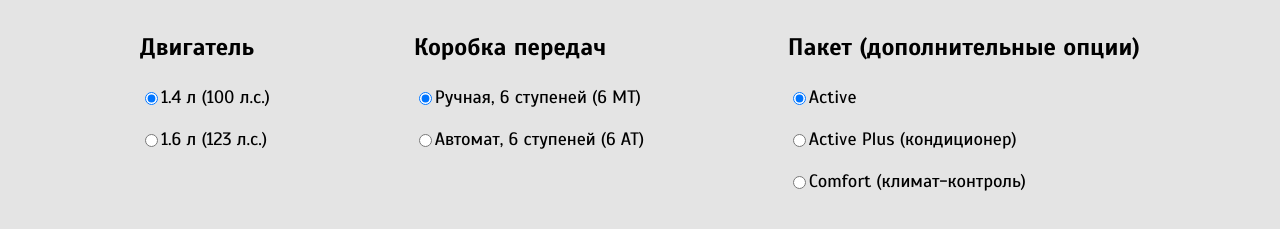
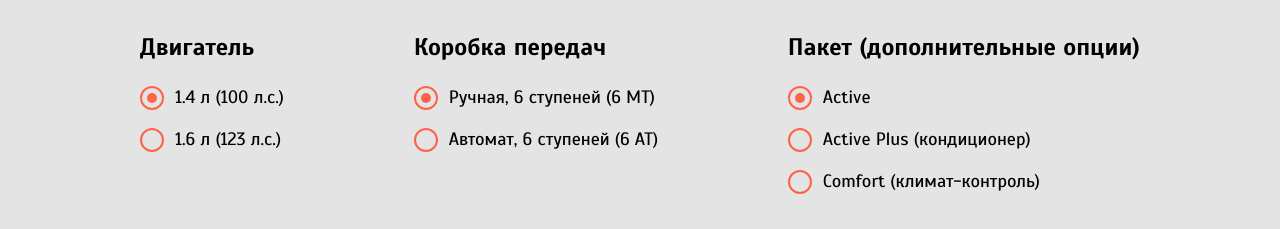
Before and after one commit to elena-mishina/car-calculator, a plain HTML site: page index.html in a window 1280 px wide. Shown: the part 551-780 px from the top of the page. Drawn offline with Linux system fonts and the light colour scheme.

Commit message:
Custom radio

```diff
--- a/main.css
+++ b/main.css
@@ -117,7 +117,45 @@ h3 {
 }
 
 input {
+    position: absolute;
+    width: 1px;
+    height: 1px;
+    overflow: hidden;
+    clip: rect(0 0 0 0);
+}
+
+label {
+    position: relative;
+    padding-left: 35px;
     cursor: pointer;
+}
+
+label:before {
+    content: "";
+    position: absolute;
+    top: 0;
+    left: 0;
+    width: 20px;
+    height: 20px;
+    background-color: transparent;
+    border: 2px solid tomato;
+    border-radius: 50%;
+}
+
+input:checked + label:after {
+    content: "";
+    position: absolute;
+    top: 12px;
+    left: 12px;
+    width: 10px;
+    height: 10px;
+    background-color: tomato;
+    border-radius: 50%;
+    transform: translate(-50%, -50%);
+}
+
+input:hover + label:before {
+    background-color: #ffffff;
 }
 
 .colors {
```
